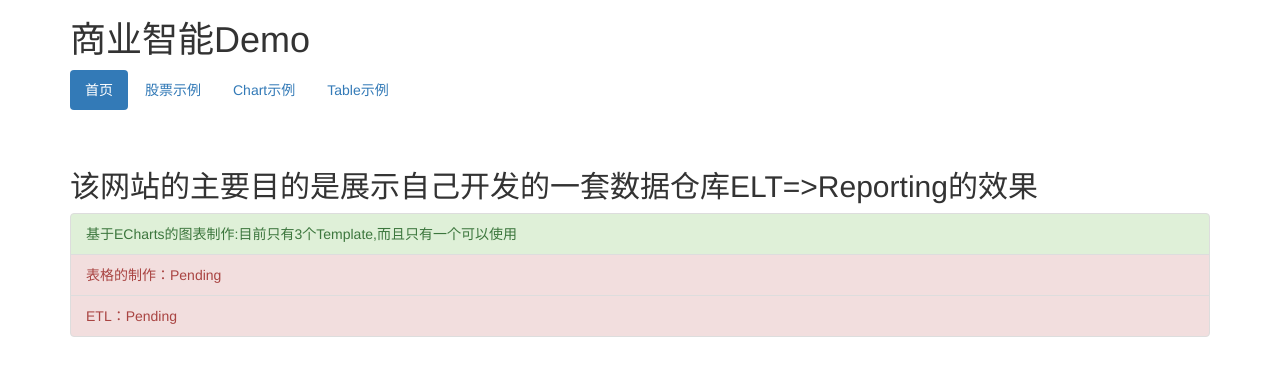
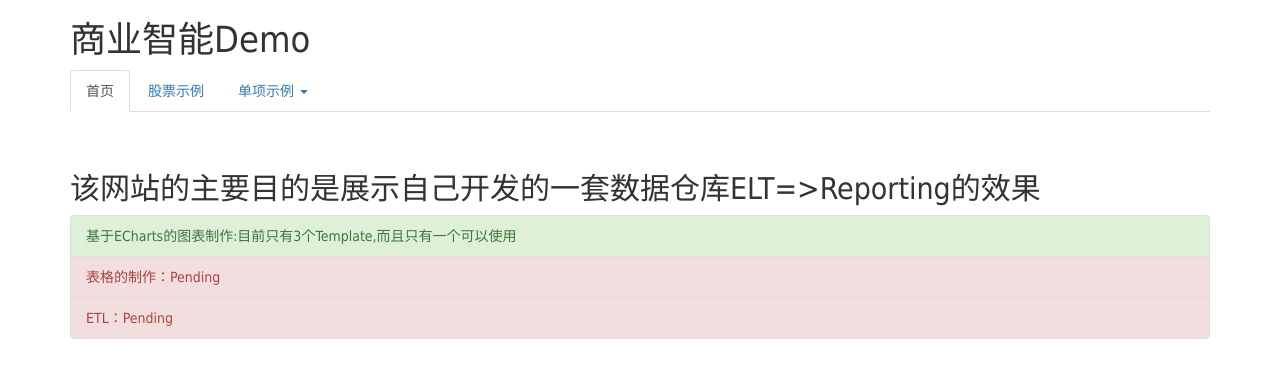
Before and after one commit to kangnwh/MyDWTool, a Flask app: page / in a window 1280 px wide. Shown: the top 378 px of the page. Run offline with Flask 2, Linux system fonts and the light colour scheme; some libraries are stand-ins or nearby versions.

Commit message:
change default font style to Microsoft Ya Hei

```diff
--- /dev/null
+++ b/app/static/css/mystyle.css
@@ -0,0 +1 @@
+body,button, input, select, textarea,h1 ,h2, h3, h4, h5, h6 { font-family: Microsoft YaHei,'宋体' , Tahoma, Helvetica, Arial, "\5b8b\4f53", sans-serif;}
--- a/app/templates/base.html
+++ b/app/templates/base.html
@@ -3,6 +3,7 @@
 {% block head %}
     {{ super() }}
     {% block favicon %}<link rel="icon" href="{{ url_for("homeRoute.static",filename="icon/favicon.png") }}">{% endblock %}
+    <link rel="stylesheet" href=" {{ url_for("homeRoute.static",filename="css/mystyle.css") }}">
 {% endblock head %}
 
 
@@ -21,11 +22,27 @@
         (url_for("tableRoute.index"), 'table_index', 'Table示例'),
     ] %}
 
-        <ul class="nav nav-pills">
-        {% for href, id, caption in navigation_bar %}
-          <li {% if id == active_page %} class="active"{% endif
-          %}><a href="{{ href|e }}">{{ caption|e }}</a></li>
-        {% endfor %}
+        <ul class="nav nav-tabs">
+{#            {% for href, id, caption in navigation_bar %}#}
+{#              <li {% if id == active_page %} class="active"{% endif %}>#}
+{#                  <a href="{{ href|e }}">{{ caption|e }}#}
+{#                  </a>#}
+{#              </li>#}
+{#            {% endfor %}#}
+
+            <li role="presentation" {% if 'index' == active_page %} class="active"{% endif %}> <a href="{{ url_for("homeRoute.index")|e }}">{{ '首页'|e }}</a></li>
+            <li role="presentation" {% if 'stock_index' == active_page %} class="active"{% endif %}> <a href="{{ url_for("stockRoute.index")|e }}">{{ '股票示例'|e }}</a></li>
+            <li role="presentation" class="dropdown {% if 'chart_index' == active_page or 'table_index'== active_page %} active {% endif %}">
+                <a class="dropdown-toggle" data-toggle="dropdown" href="#" role="button" aria-haspopup="true" aria-expanded="false">
+                  单项示例 <span class="caret"></span>
+                </a>
+                <ul class="dropdown-menu">
+                    <li role="presentation" > <a href="{{ url_for("chartRoute.index")|e }}">{{ 'Chart示例'|e }}</a></li>
+                    <li role="presentation" > <a href="{{ url_for("tableRoute.index")|e }}">{{ 'Table示例'|e }}</a></li>
+                    <li role="separator" class="divider"></li>
+                    <li role="presentation" > <a href="#">{{ '更多功能，尽请期待'|e }}</a></li>
+                </ul>
+
         </ul>
         <br>
         <br>
```
